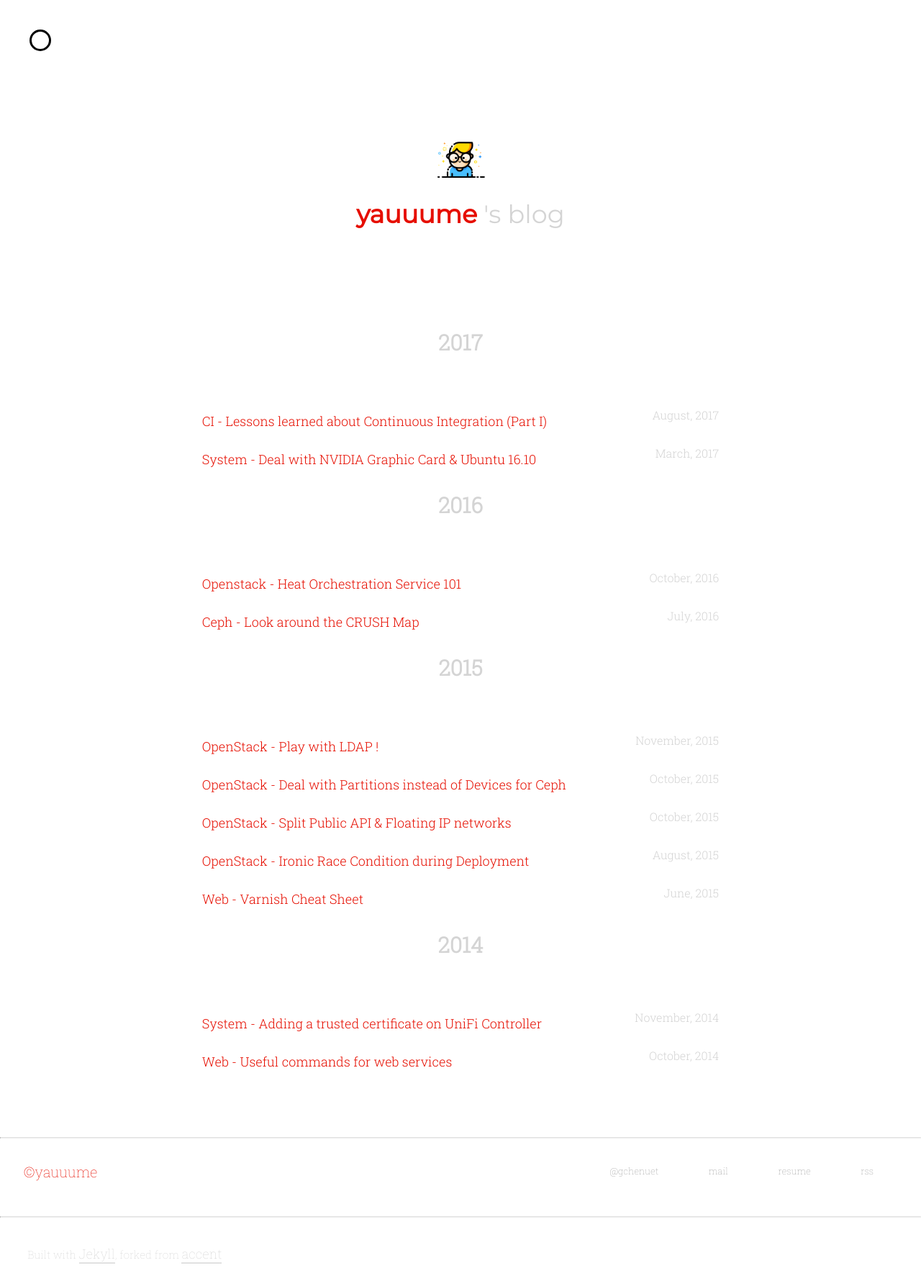
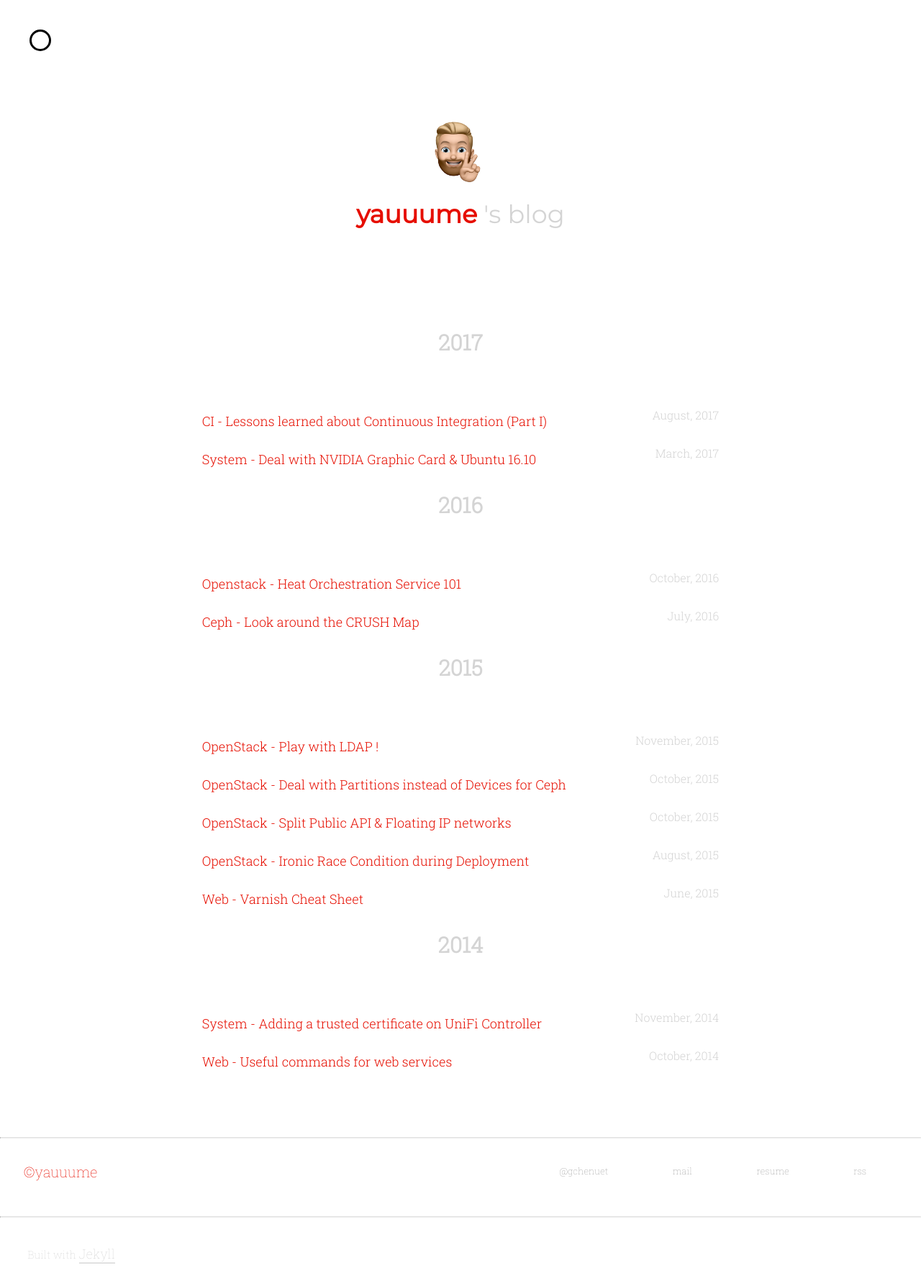
Before and after one commit to gchenuet/gchenuet.github.io, a Jekyll site: the page built from index.html, in a window 1280 px wide. Shown: the whole page at 72% size. Built offline with Jekyll 4.4.1, drawn with Linux system fonts in a browser that asks for light colours; nearby versions of some CDN libraries.

Commit message:
Updating template

```diff
--- a/_config.yml
+++ b/_config.yml
@@ -48,9 +48,9 @@
 resume_url: guillaume.chenuet.fr
 
 favicon: true
-favicon_location: "images/1.jpg"
+favicon_location: "images/gc.png"
 
-profile_picture: "images/1.jpg"
+profile_picture: "images/gc.png"
 #paginate: 1
 #paginate_path: "/page/:num"
 tracking_id:  UA-56034830-1
--- a/_includes/footer.html
+++ b/_includes/footer.html
@@ -36,7 +36,7 @@
     <hr />
     <div class="theme-footer">
         <p class="alignable pull-left" style="display: inline-block">
-            Built with  <a href="http://jekyllrb.com/" class="different-highlight underline">Jekyll</a>, forked from <a href="http://ankitsultana.me/accent/" class="different-highlight underline">accent</a>
+            Built with  <a href="http://jekyllrb.com/" class="different-highlight underline">Jekyll</a>
         </p>
     </div>
 </footer>
--- a/_sass/_style.scss
+++ b/_sass/_style.scss
@@ -5,7 +5,7 @@
 @import "rrssb";
 
 html {
-	height: 100%;
+    height: 100%;
     margin: 0;
     padding: 0;
 }
@@ -13,6 +13,19 @@
     font-family: $font-stack-one;
     height: 100%;
     overflow: auto;
+}
+@media (prefers-color-scheme: dark) {
+    body {
+        font-family: $font-stack-one;
+        height: 100%;
+        overflow: auto;
+	background-color: #262626;
+	color: #FFFFFF;
+    }
+    img {
+	opacity: 0.8;
+
+    }
 }
 .site-name {
     color: $accent-color;
@@ -66,7 +79,6 @@
     }
 }
 #intro-img {
-    width: 150px;
     height: 110px;
     border-radius: 50%;
     border: 2px solid transparent;
@@ -108,7 +120,19 @@
     border-radius: 20px;
     background: #fff;
     padding: $base-spacing/4 $base-spacing;
+    margin: 10px;
     color: $medium-gray-color;
+}
+@media (prefers-color-scheme: dark) {
+    .button {
+        font-weight: lighter;
+        font-size: 13px;
+        border-radius: 20px;
+        background: #262626;
+        padding: $base-spacing/4 $base-spacing;
+    	margin: 10px;
+        color: $medium-gray-color;
+    }
 }
 .button:hover {
     background: $accent-color;
@@ -243,6 +267,29 @@
     background: #000;
 }
 
+@media (prefers-color-scheme: dark) {
+    .back-outer {
+        text-align: center;
+        width: $big-circle-size;
+        height: $big-circle-size;
+        //border: 2px solid #000;
+        border-radius: $big-circle-size;
+        background-color: #e60e00;
+        padding: 0;
+    }
+    .back-inner {
+        height: 24px;
+        width: 24px;
+        margin: 3px 3px;
+        border: 2px solid #fff;
+        border-radius: 24px;
+        background: #262626;
+    }
+    .back-inner:hover {
+        background: #e60e00;
+    }
+}
+
 /* Paginate
 * * * * * * * * * * * */
 .pagination {
@@ -289,7 +336,6 @@
 }
 .about-img {
     height: $about-image-size-height;
-    width: $about-image-size-width;
     border-radius: $about-image-size;
     margin: $base-spacing/3 $base-spacing/5;
     margin-right: $base-spacing;
--- a/_sass/_syntax_highlighting.scss
+++ b/_sass/_syntax_highlighting.scss
@@ -14,6 +14,9 @@
 }
 
 .highlight  { background: $well-color;}//$git-black-color; }
+@media (prefers-color-scheme: dark) {
+.highlight  { background: #3A3A3A;}//$git-black-color; }
+}
 .highlight .c { color: #999988; font-style: italic } /* Comment */
 .highlight .err { color: #a61717; background-color: #e3d2d2 } /* Error */
 .highlight .k { font-weight: bold } /* Keyword */
--- a/_sass/_typography.scss
+++ b/_sass/_typography.scss
@@ -112,6 +112,13 @@
       padding: 0.1em 0.1em 0.1em 0.1em;
       border-radius: 0.3em;
     }
+    @media (prefers-color-scheme: dark) {
+      p > code {
+        color: #616161;
+        padding: 0.1em 0.1em 0.1em 0.1em;
+        border-radius: 0.3em;
+      }
+    }
     ul, ol {
         padding: $base-spacing/5 $base-spacing;
     }
```
Also changed, not shown: about.markdown (+6 -3 lines), images/gc.png (added).
